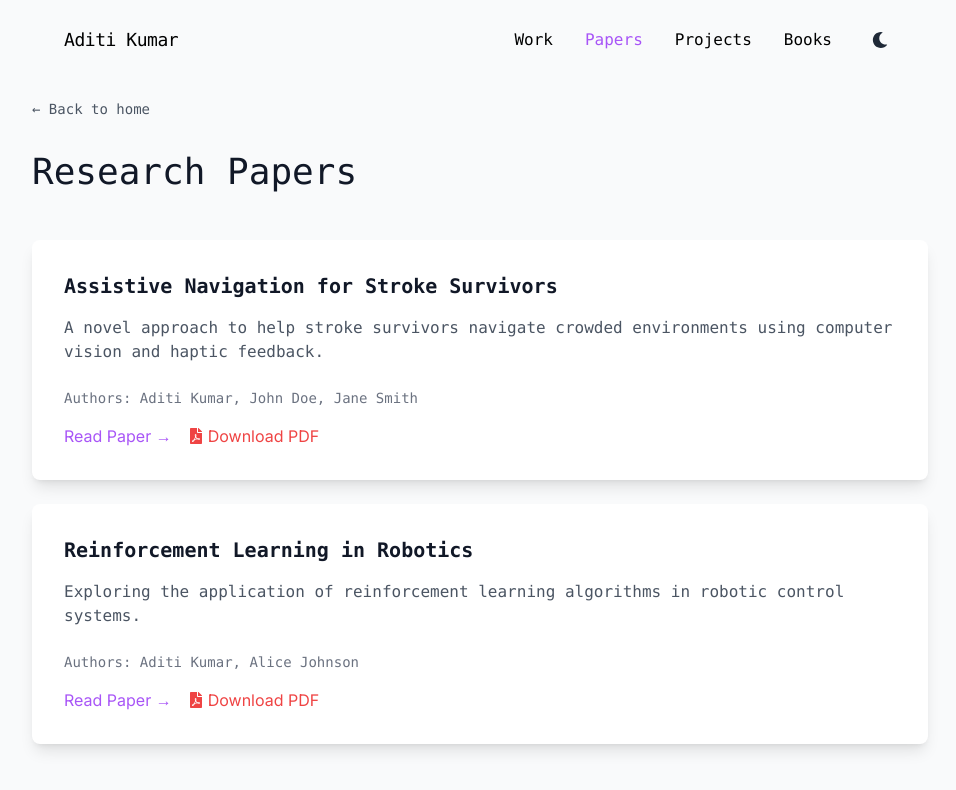
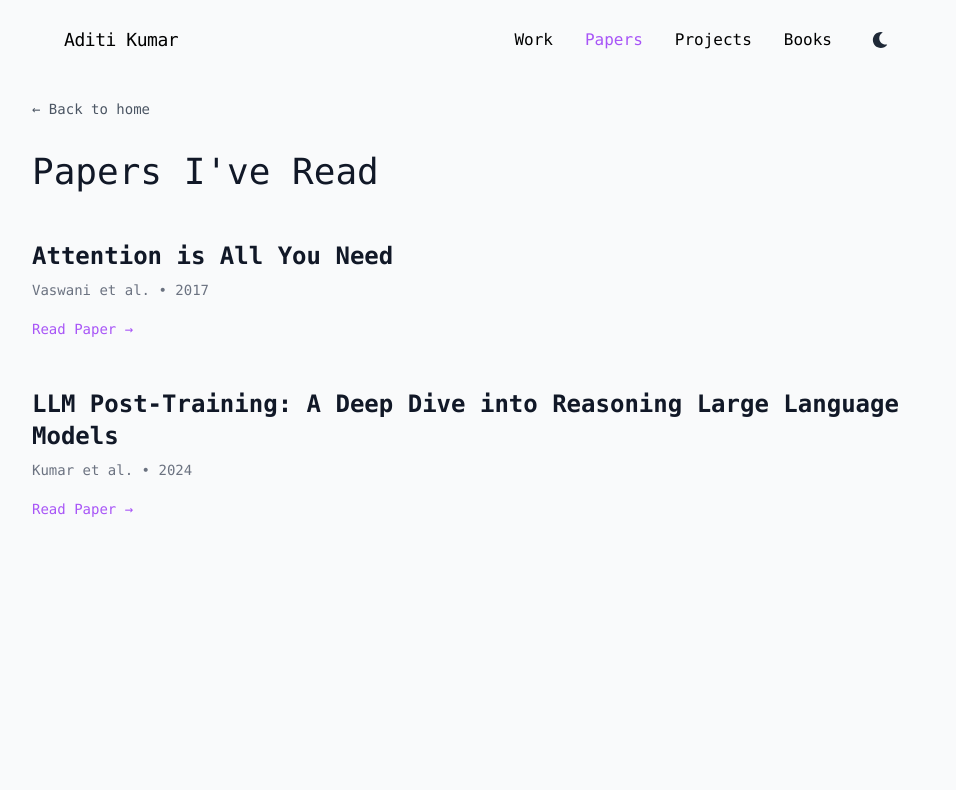
Before and after one commit to aditi1421/website, a Next.js app: page /papers in a window 1280 px wide. Shown: the top 790 px of the page, without its empty margins (160-1116 px from the left). Built offline with nearby package versions, Linux system fonts and the light colour scheme.

Commit message:
Add LLM survey paper to reading list

```diff
--- a/src/app/papers/page.tsx
+++ b/src/app/papers/page.tsx
@@ -4,81 +4,20 @@ import React from 'react';
 import Link from 'next/link';
 import { motion } from 'framer-motion';
 import Header from '@/components/Header';
-import { FaFilePdf } from 'react-icons/fa';
-
-const PaperCard = ({
-  title,
-  abstract,
-  authors,
-  link,
-  pdf
-}: {
-  title: string;
-  abstract: string;
-  authors: string;
-  link: string;
-  pdf?: string;
-}) => {
-  return (
-    <motion.div
-      initial={{ opacity: 0, y: 20 }}
-      animate={{ opacity: 1, y: 0 }}
-      transition={{ duration: 0.5 }}
-      className="bg-white dark:bg-gray-800 rounded-lg shadow-lg overflow-hidden hover:shadow-xl transition-shadow duration-300"
-    >
-      <div className="p-8">
-        <div>
-          <h3 className="text-xl font-mono font-semibold text-gray-900 dark:text-white mb-4">
-            {title}
-          </h3>
-          <p className="font-mono text-gray-600 dark:text-gray-300 mb-6">
-            {abstract}
-          </p>
-          <div className="font-mono text-sm text-gray-500 dark:text-gray-400 mb-4">
-            Authors: {authors}
-          </div>
-          <div className="flex space-x-4">
-            <a
-              href={link}
-              target="_blank"
-              rel="noopener noreferrer"
-              className="inline-flex items-center text-purple-500 dark:text-purple-400 hover:text-purple-600 dark:hover:text-purple-300 transition-colors"
-            >
-              Read Paper →
-            </a>
-            {pdf && (
-              <a
-                href={pdf}
-                target="_blank"
-                rel="noopener noreferrer"
-                className="inline-flex items-center text-red-500 hover:text-red-600 transition-colors"
-              >
-                <FaFilePdf className="mr-1" />
-                Download PDF
-              </a>
-            )}
-          </div>
-        </div>
-      </div>
-    </motion.div>
-  );
-};
 
 export default function Papers() {
   const papers = [
     {
-      title: 'Assistive Navigation for Stroke Survivors',
-      abstract: 'A novel approach to help stroke survivors navigate crowded environments using computer vision and haptic feedback.',
-      authors: 'Aditi Kumar, John Doe, Jane Smith',
-      link: 'https://example.com/paper1',
-      pdf: '/papers/assistive-navigation.pdf'
+      title: 'Attention is All You Need',
+      authors: 'Vaswani et al.',
+      year: '2017',
+      link: 'https://arxiv.org/abs/1706.03762'
     },
     {
-      title: 'Reinforcement Learning in Robotics',
-      abstract: 'Exploring the application of reinforcement learning algorithms in robotic control systems.',
-      authors: 'Aditi Kumar, Alice Johnson',
-      link: 'https://example.com/paper2',
-      pdf: '/papers/rl-robotics.pdf'
+      title: 'LLM Post-Training: A Deep Dive into Reasoning Large Language Models',
+      authors: 'Kumar et al.',
+      year: '2024',
+      link: 'https://arxiv.org/abs/2502.21321'
     }
   ];
 
@@ -101,12 +40,36 @@ export default function Papers() {
             </Link>
 
             <h1 className="text-4xl font-mono mt-8 mb-12 text-gray-900 dark:text-white">
-              Research Papers
+              Papers I've Read
             </h1>
 
-            <div className="grid grid-cols-1 gap-6">
+            <div className="space-y-12">
               {papers.map((paper, index) => (
-                <PaperCard key={index} {...paper} />
+                <motion.div
+                  key={index}
+                  initial={{ opacity: 0, y: 20 }}
+                  animate={{ opacity: 1, y: 0 }}
+                  transition={{ duration: 0.5, delay: index * 0.1 }}
+                  className="prose dark:prose-invert max-w-none"
+                >
+                  <h2 className="text-2xl font-mono font-semibold text-gray-900 dark:text-white mb-2">
+                    {paper.title}
+                  </h2>
+                  <p className="font-mono text-sm text-gray-500 dark:text-gray-400 mb-4">
+                    {paper.authors} • {paper.year}
+                  </p>
+                  <p className="font-mono text-gray-600 dark:text-gray-300 mb-4">
+                    {paper.thoughts}
+                  </p>
+                  <a
+                    href={paper.link}
+                    target="_blank"
+                    rel="noopener noreferrer"
+                    className="font-mono text-sm text-purple-500 dark:text-purple-400 hover:text-purple-600 dark:hover:text-purple-300 transition-colors"
+                  >
+                    Read Paper →
+                  </a>
+                </motion.div>
               ))}
             </div>
           </motion.div>
```
